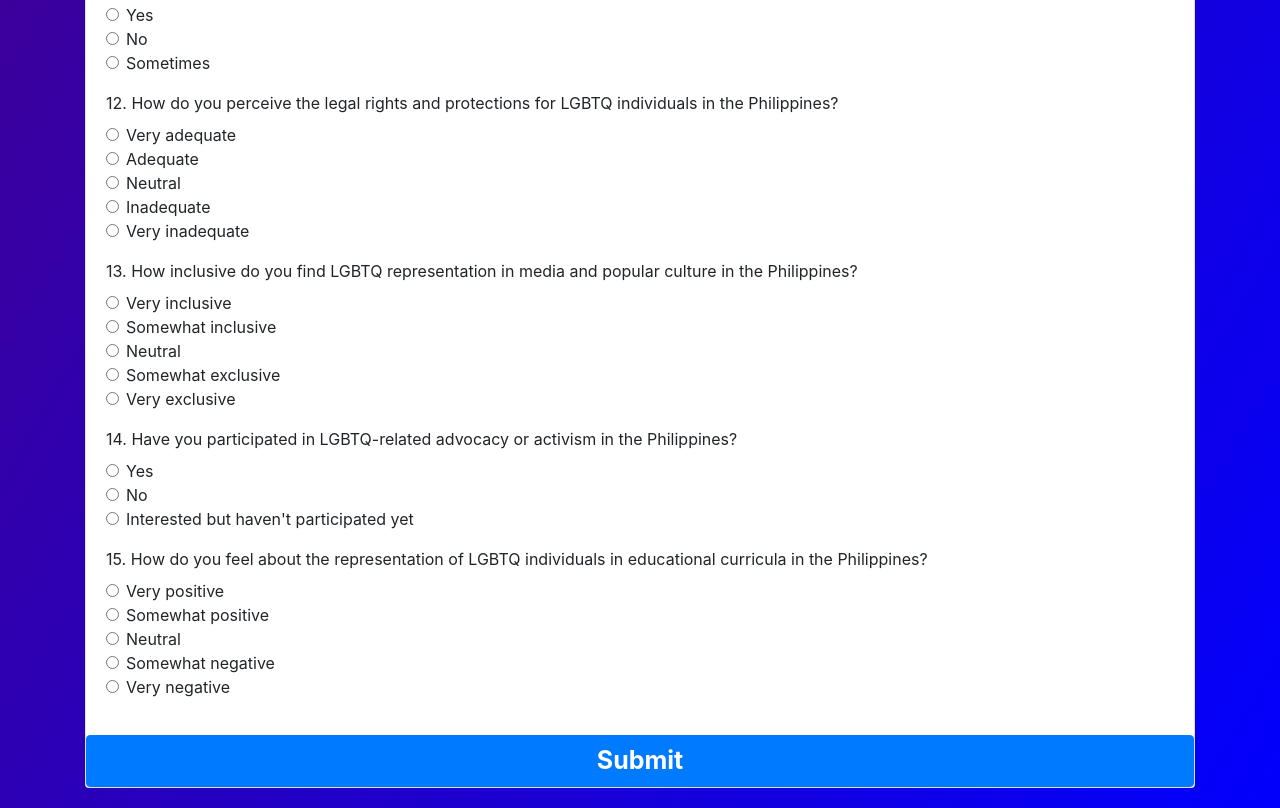
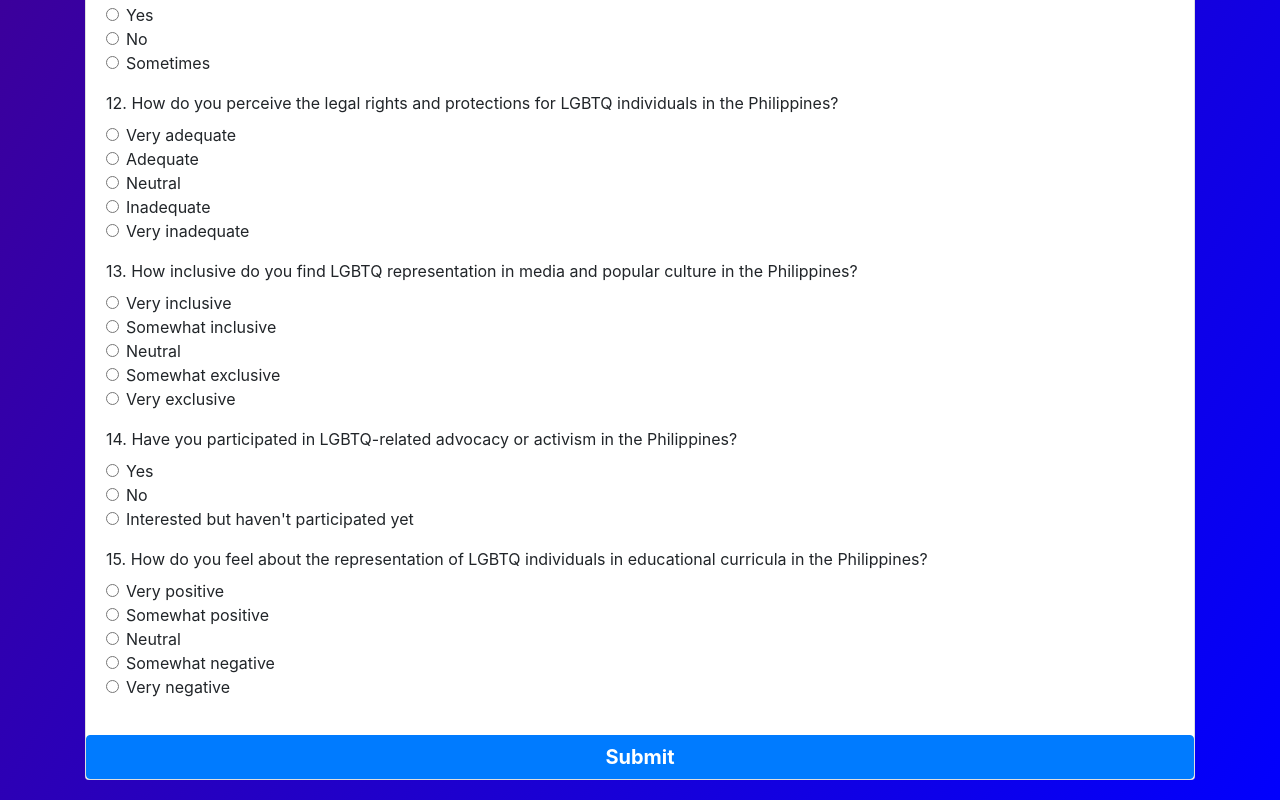
Before and after one commit to Wilfred1097/LGBTQ-Survey, a plain HTML site: page index.html in a window 1280 px wide. Shown: the part 1835-2643 px from the top of the page. Drawn offline with nearby package versions, Linux system fonts and the light colour scheme.

Commit message:
change font size of submit button

```diff
--- a/index.html
+++ b/index.html
@@ -391,7 +391,7 @@
 
 
         </div>
-        <button type="submit" class="btn btn-primary" style="font-size: 25px"><strong>Submit</strong></button>
+        <button type="submit" class="btn btn-primary" style="font-size: 20px"><strong>Submit</strong></button>
       </form>
     </div>
   </div>
```
